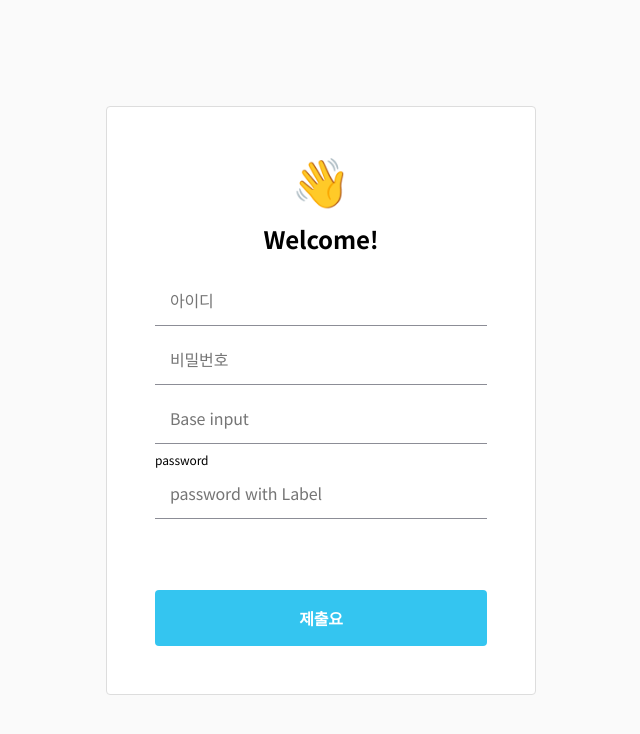
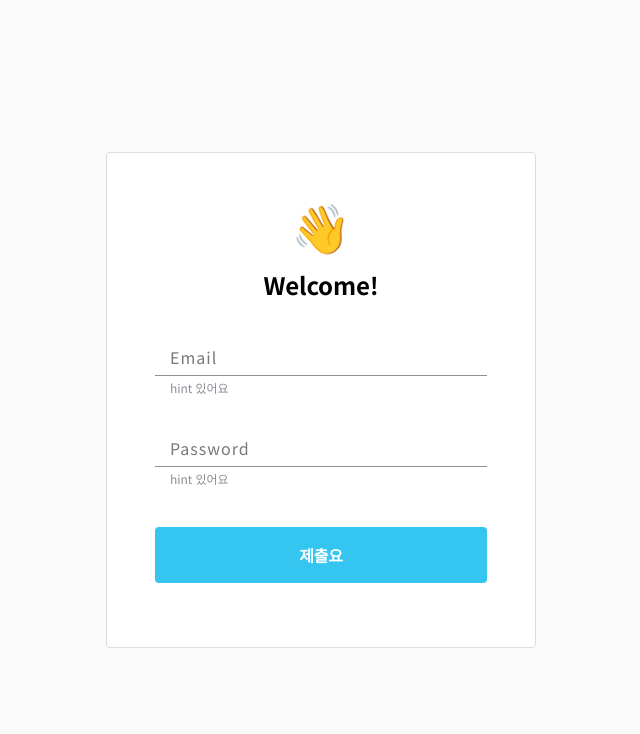
Before and after one commit to YunKukPark/hi-todo, a React (Create React App) app: page / in a window 1280 px wide. Shown: the top 734 px of the page, without its empty margins (319-959 px from the left). Built offline with nearby package versions, Linux system fonts and the light colour scheme.

Commit message:
Add: Input Component &Label

```diff
--- a/src/components/Input/&Base.tsx
+++ b/src/components/Input/&Base.tsx
@@ -1,31 +1,46 @@
-import React, { InputHTMLAttributes, memo } from 'react';
+import React, { InputHTMLAttributes, memo, Ref, RefObject } from 'react';
 import styled from 'styled-components/macro';
 import { textStyle } from 'styles/utils';
 
 export type InputPropType = InputHTMLAttributes<HTMLInputElement> & {
+  ref?: RefObject<any>;
   isHint?: boolean;
 };
 
 const Base = (props: InputPropType) => {
+  const { isHint } = props;
   return (
-    <>
+    <Wrapper>
       <Input {...props} />
-    </>
+      {isHint && <Hint>hint 있어요</Hint>}
+    </Wrapper>
   );
 };
 
 export default memo(Base);
 
+const Wrapper = styled.div`
+  width: 100%;
+  margin-bottom: 16px;
+`;
+
 const Input = styled.input`
   ${textStyle('base')};
   width: 100%;
   position: relative;
-  margin-bottom: 8px;
-  padding: 13px 15px;
+  margin-bottom: 4px;
+  padding: 15px;
   border-bottom: 1px solid ${({ theme }) => theme.colors.gray};
+  font-family: ${({ theme }) => theme.fontFamilies.main};
   transition: border-bottom 250ms ease-in-out;
 
   :focus {
     border-bottom: 1px solid ${({ theme }) => theme.colors.primary.base};
   }
 `;
+
+const Hint = styled.p`
+  ${textStyle('xxs')};
+  color: ${({ theme }) => theme.colors.gray};
+  padding: 0 15px;
+`;
--- a/src/components/Input/&Label.tsx
+++ b/src/components/Input/&Label.tsx
@@ -1,4 +1,4 @@
-import React, { memo, useState } from 'react';
+import React, { memo, useRef, useState } from 'react';
 import styled from 'styled-components/macro';
 import { flexBox, textStyle } from 'styles/utils';
 import { InputBase } from '.';
@@ -9,16 +9,30 @@ type LabelInputPropType = InputPropType & {
 };
 
 const Label = (props: LabelInputPropType) => {
-  const { label, ...others } = props;
-  const [isFocused, setIsFocused] = useState(false);
-  console.log(isFocused);
+  const { onChange: _onChange, onBlur: _onBlur } = props;
+  const inputRef = useRef<string>('');
+  const { placeholder, ...others } = props;
+  const [isLabelActive, setIsLabelActive] = useState(false);
+
+  const onBlur = () => {
+    if (inputRef.current !== '') return;
+    setIsLabelActive(false);
+  };
+
+  const onChange = (e: React.ChangeEvent<HTMLInputElement>) => {
+    _onChange?.(e);
+    inputRef.current = e?.target?.value;
+  };
+
   return (
     <Styled.Wrapper>
-      <Styled.Label>{label}</Styled.Label>
-      <InputBase
-        {...others}
-        onFocus={() => setIsFocused(true)}
-        onBlur={() => setIsFocused(false)}
+      <Styled.Label isLabelActive={isLabelActive}>{placeholder}</Styled.Label>
+      <Styled.Input
+        {...props}
+        ref={inputRef}
+        onChange={onChange}
+        onFocus={() => setIsLabelActive(true)}
+        onBlur={onBlur}
       />
     </Styled.Wrapper>
   );
@@ -26,14 +40,34 @@ const Label = (props: LabelInputPropType) => {
 
 export default memo(Label);
 
+type StyledLabel = {
+  isLabelActive: boolean;
+};
+
 const Styled = {
   Wrapper: styled.div`
     ${flexBox('start', 'start')};
+    position: relative;
     flex-direction: column;
-    min-height: 122px;
+    min-height: 66px;
   `,
 
-  Label: styled.span`
-    ${textStyle('xxs')};
+  Input: styled(InputBase)`
+    ::placeholder {
+      color: transparent;
+    }
+  `,
+
+  Label: styled.span<StyledLabel>`
+    ${({ isLabelActive }) =>
+      isLabelActive ? textStyle('xxs') : textStyle('base')};
+    position: absolute;
+    top: ${({ isLabelActive }) => (isLabelActive ? 0 : `40%`)};
+    padding: ${({ isLabelActive }) => (isLabelActive ? 0 : '0 15px')};
+    transform: translateY(-50%);
+    letter-spacing: 1px;
+    color: ${({ isLabelActive, theme }) =>
+      isLabelActive ? theme.colors.text : 'rgb(120, 120, 120)'};
+    transition: ease 0.3s;
   `,
 };
--- a/src/pages/auth/SignupOrLogin.tsx
+++ b/src/pages/auth/SignupOrLogin.tsx
@@ -4,7 +4,7 @@ import React, { useState } from 'react';
 import styled from 'styled-components/macro';
 import { flexBox } from 'styles/utils';
 import { textStyle } from 'styles/utils';
-import { InputBase, InputLabel } from 'components/Input';
+import { InputLabel } from 'components/Input';
 
 // 1. input Core Component 만들기
 // 2. axios fetching util 함수 만들기
@@ -12,9 +12,6 @@ import { InputBase, InputLabel } from 'components/Input';
 // 4. Login 요청
 
 // 근데 처음부터 클린코드를 할 생각 하지말고 선 구현 후 Component 나누고, axios instance 만들 것!
-
-axios.defaults.baseURL =
-  location.protocol + '//' + location.hostname + ':' + '8000';
 
 type UserForm = {
   email: string;
@@ -26,6 +23,7 @@ const SignupOrLogin = () => {
     email: '',
     password: '',
   });
+
   const handleInput = ({ target }: { target: HTMLInputElement }) => {
     setUserForm({ ...userForm, [target?.name]: target?.value });
     console.log(userForm);
@@ -41,32 +39,29 @@ const SignupOrLogin = () => {
       <Styled.Container>
         <Styled.WelcomeHand>👋</Styled.WelcomeHand>
         <Styled.Title>Welcome!</Styled.Title>
-        <form onClick={e => e.preventDefault()}>
-          <Styled.Wrapper>
-            <Styled.Input
+        <Styled.Wrapper>
+          <form onClick={e => e.preventDefault()}>
+            <InputLabel
+              label="Email"
               name="email"
               type="text"
-              placeholder="아이디"
+              placeholder="Email"
               onChange={handleInput}
+              isHint
             />
-            <Styled.Input
+            <InputLabel
+              label="Password"
               name="password"
               type="password"
-              placeholder="비밀번호"
+              placeholder="Password"
               onChange={handleInput}
+              isHint
             />
-            <InputBase name="base" type="text" placeholder="Base input" />
-            <InputLabel
-              label="password"
-              name="label"
-              type="text"
-              placeholder="password with Label"
-            />
-          </Styled.Wrapper>
-          <Styled.Button onClick={handlePressSubmitButton} type="submit">
-            제출요
-          </Styled.Button>
-        </form>
+            <Styled.Button onClick={handlePressSubmitButton} type="submit">
+              제출요
+            </Styled.Button>
+          </form>
+        </Styled.Wrapper>
       </Styled.Container>
     </Styled.Page>
   );
@@ -104,20 +99,14 @@ const Styled = {
   `,
 
   Wrapper: styled.div`
+    width: 100%;
     margin-bottom: 16px;
-  `,
-
-  Input: styled.input`
-    ${textStyle('base')};
-    width: 100%;
-    margin-bottom: 8px;
-    padding: 13px 15px;
-    border-bottom: 1px solid ${({ theme }) => theme.colors.gray};
   `,
 
   Button: styled.button`
     ${textStyle('base')};
     width: 100%;
+    margin-top: 24px;
     padding: 16px 0;
     border-radius: 4px;
     font-weight: 700;
```
